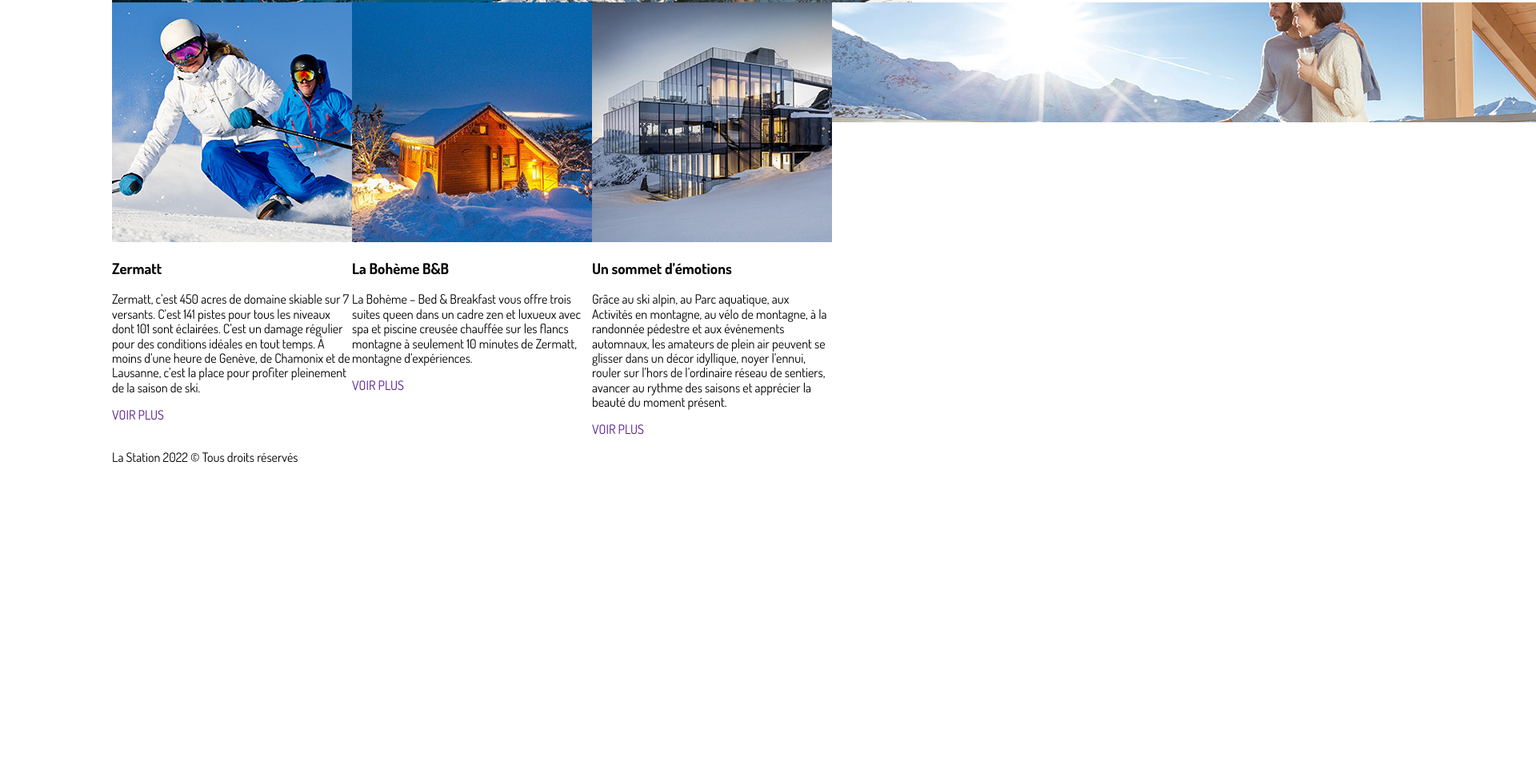
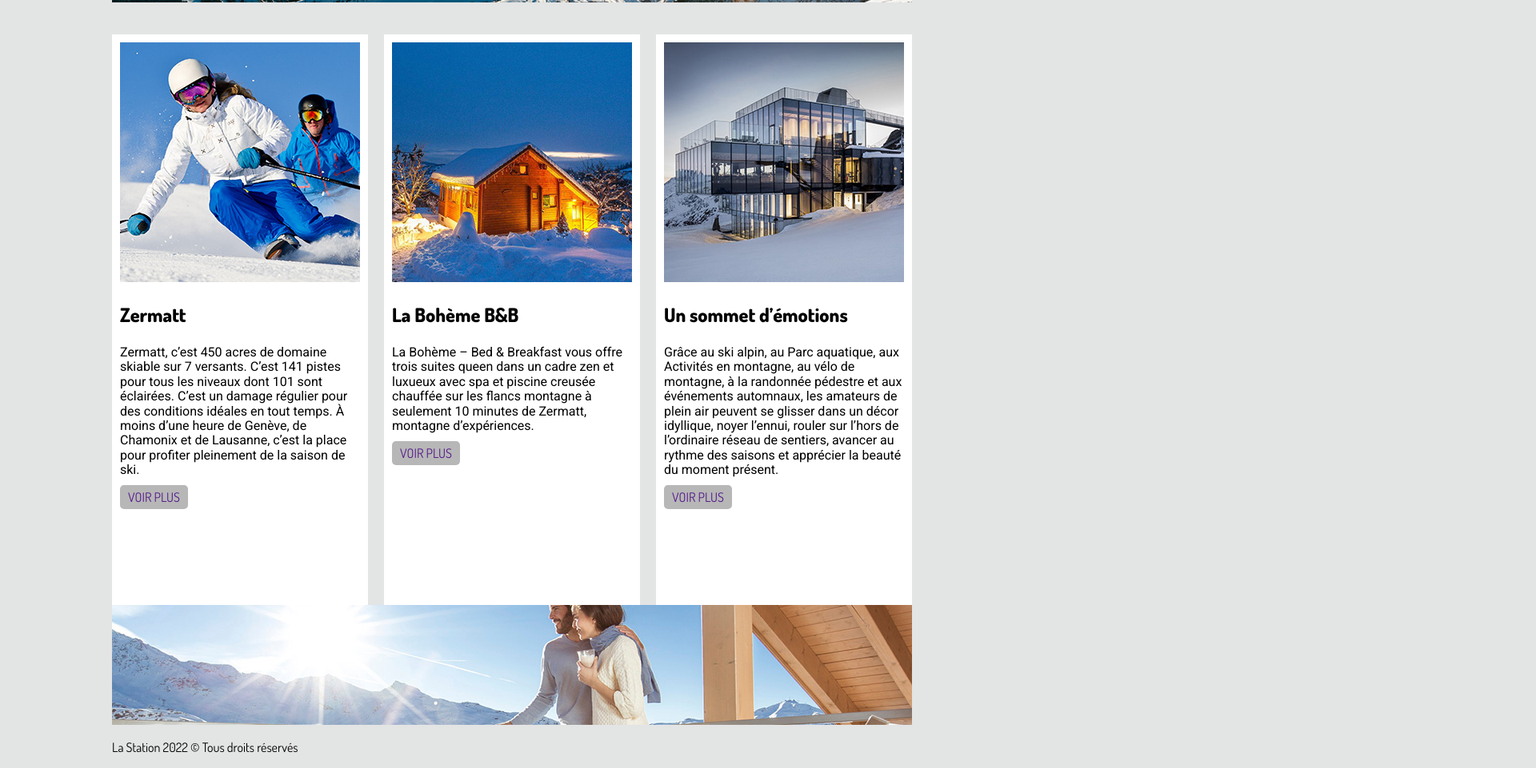
Before and after one commit to Cassostiguy/flexbox_grid_cassandra_ostiguy, a plain HTML site: page index.html in a window 1280 px wide. Shown: the part 560-1521 px from the top of the page at 80% size, 1920 px wide, since content can reach past the window. Before the commit the page ends 1157 px from the top, so only its background shows below. Drawn offline with Linux system fonts and the light colour scheme.

Commit message:
changement ajout css articles

```diff
--- a/css/style.css
+++ b/css/style.css
@@ -23,6 +23,7 @@ body{
     padding: 0;
     margin: 0;
     color: black;
+    background-color: #E3E4E4;
 }
 
 a{
@@ -49,6 +50,7 @@ nav ul{
     justify-content: flex-end;
     gap: 30px;
     align-items: center;
+    font-weight:700
 
 }
 
@@ -56,7 +58,8 @@ header .wrapper{
     display: flex;
     align-items: center;
     justify-content: space-between;
-    margin: 20px 0;
+    padding: 20px 0;
+    background-color: white;
 }
 nav a{
     background-color: white;
@@ -73,6 +76,7 @@ nav a:hover{
     background-image: url(../images/montagnes-alpes.jpg);
     padding: 170px 0;
     background-repeat: no repeat;
+    margin-bottom: 40px;
 }
 .hero .wrapper{
     display: flex;
@@ -99,6 +103,37 @@ nav a:hover{
 /*section contenu*/
 .contenu .wrapper{
     display: grid;
-    grid-template-columns: 1fr 1fr 1fr 3fr ;
+    grid-template-columns: 1fr 1fr 1fr;
+    gap: 20px;
+}
+article{
+    background-color: white;
+    padding: 10px;
+    height: 714px;
+    border-bottom: 1px;
+    border-color: #0E5EA1;
+}
+article p{
+    font-family: "Roboto", serif;
+    font-weight: 400;
+    font-size: 16px;
 
 }
+
+article h3{
+    font-family:"Dosis", serif;
+    font-weight: 800;
+    font-size: 24px;
+}
+article a{
+
+background-color:#B7B7B7;
+border-radius: 5px;
+padding: 5px 10px;
+}
+
+article a:hover{
+    background-color: #0E5EA1;
+    color: white;
+}
+/*aside*/
--- a/index.html
+++ b/index.html
@@ -62,12 +62,16 @@
                     <p>Grâce au ski alpin, au Parc aquatique, aux Activités en montagne, au vélo de montagne, à la randonnée pédestre et aux événements automnaux, les amateurs de plein air peuvent se glisser dans un décor idyllique, noyer l’ennui, rouler sur l’hors de l’ordinaire réseau de sentiers, avancer au rythme des saisons et apprécier la beauté du moment présent.</p>
                         <a href="">VOIR PLUS</a>
                 </article>
+            </div>
+        </section>
 
-                <aside>
+             <section>
+                <div class="wrapper">
+                 <aside>
                     <img src="images/escapade.jpg" alt="gens regardant le paysage">
                 </aside>
             </div>
-        </section>
+            </section>
 
         <footer>
             <p>La Station 2022 © Tous droits réservés</p>
```
